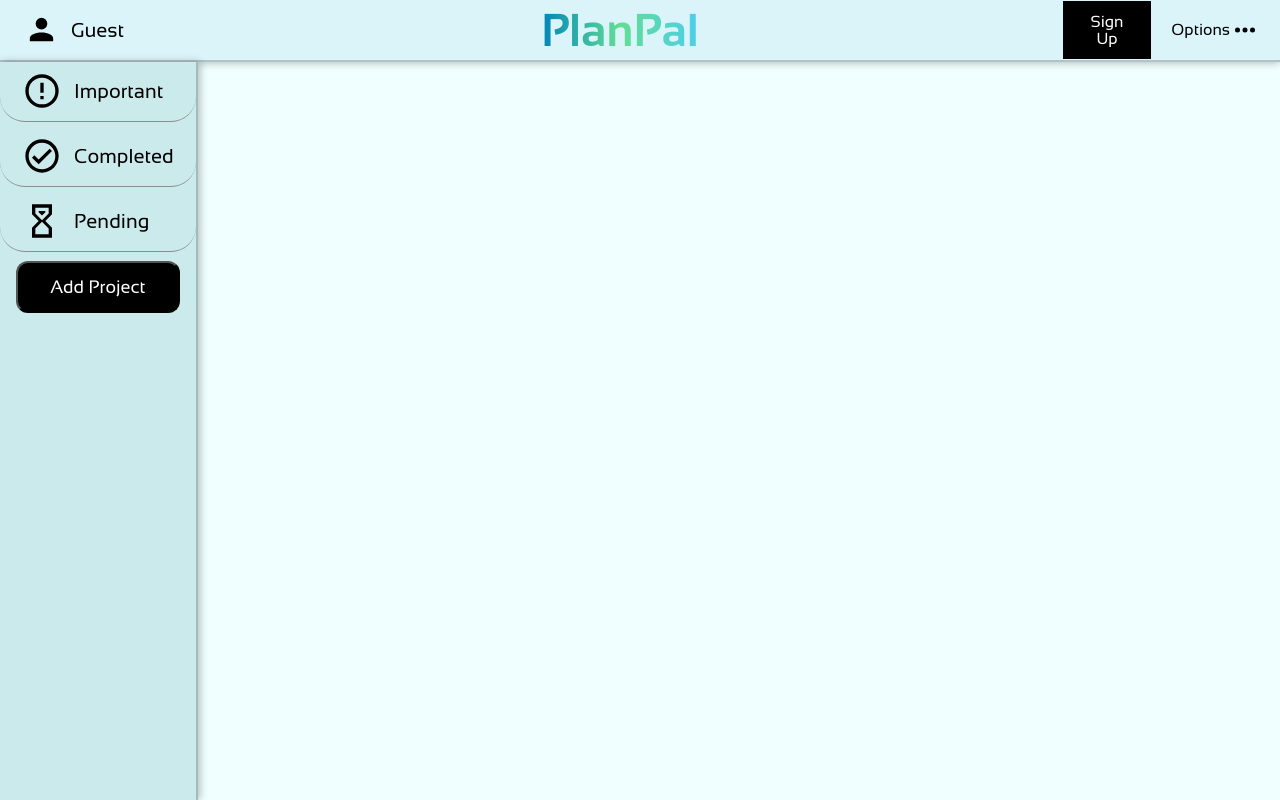
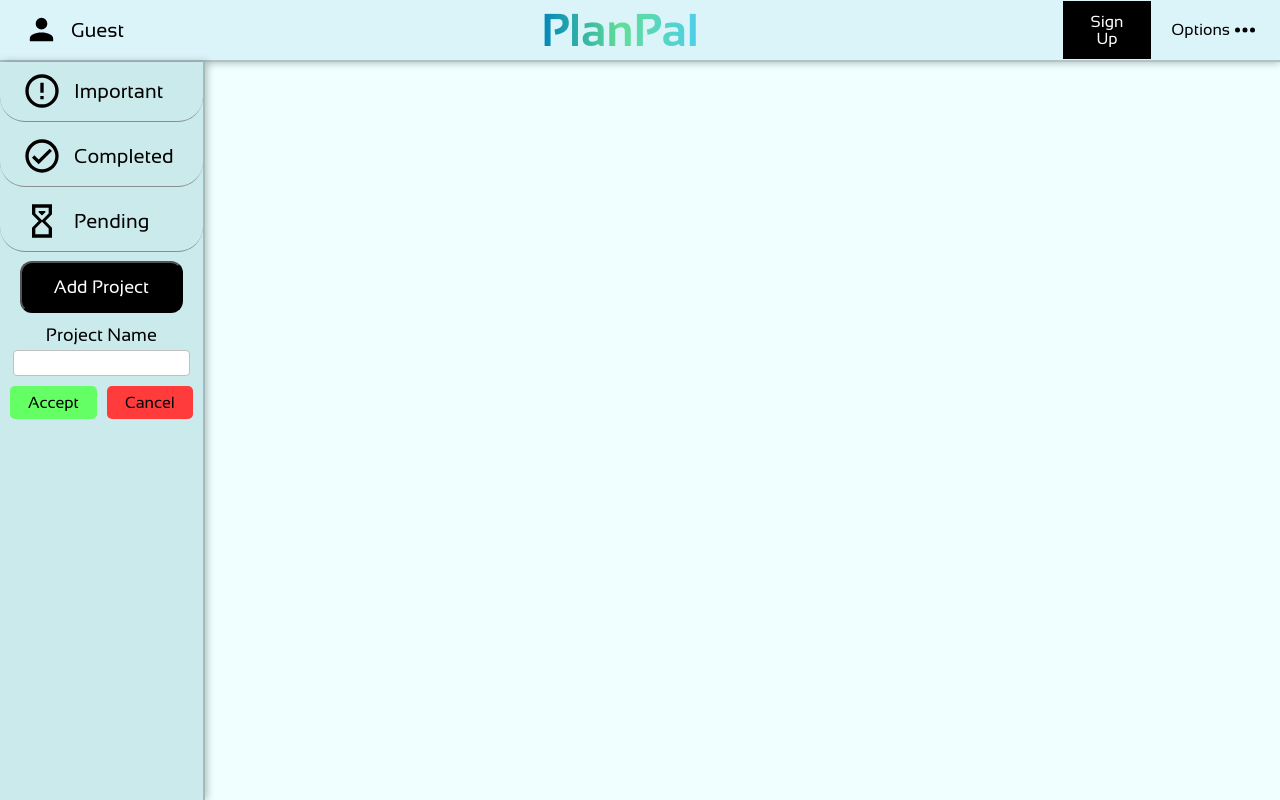
Before and after one commit to TadicF/Todo-List, a website built with webpack: page src/template.html in a window 1280 px wide. Both pictures are taken after a click on the button "Add Project". Built offline with nearby package versions, Linux system fonts and the light colour scheme.

Commit message:
Event Listener for Add Project Button now opens aform to enter Project Name

```diff
--- a/src/addProjects.js
+++ b/src/addProjects.js
@@ -0,0 +1,36 @@
+// Default Project Constructor
+export const defaultProjects = {
+  projects: [],
+}
+
+class DefaultProject {
+  constructor(name) {
+    this.name = name;
+  };
+}
+
+function addDefaultProject(name) {
+  const project = new DefaultProject(name);
+  defaultProjects.projects.push(project);
+}
+
+addDefaultProject('important');
+addDefaultProject('completed');
+addDefaultProject('pending');
+
+// User Project Constructor
+
+const userProjects = {
+  projects: [],
+}
+
+class UserProject {
+  constructor(name) {
+    this.name = name;
+  }
+}
+
+function addUserProject(name) {
+  const project = new UserProject(name);
+  userProjects.projects.push(project);
+}
--- a/src/domHandler.js
+++ b/src/domHandler.js
@@ -1,5 +1,10 @@
 import './styles.css'
 import { createUser } from './createUser.js';
+
+// Check if Form is already opened
+const isFormOpened = {
+  projectForm: false,
+}
 
 // Load Page Header
 function headerLoader() {
@@ -77,6 +82,12 @@
   addProjectBtn.classList.add('addProject');
   addProjectBtn.textContent = 'Add Project'
   todoProjects.appendChild(addProjectBtn);
+  addProjectBtn.addEventListener('click', () => {
+      if(!isFormOpened.projectForm) {
+        displayProjectForm();
+        isFormOpened.projectForm = true;
+      }
+  });
 }
 
 function defaultProjectLoader(defaultProjectName) {
@@ -112,6 +123,59 @@
   closeBtn.textContent = 'Close';
   closeBtn.classList.add('closeProjectBtn');
   projectTitle.appendChild(closeBtn);
+
+  closeBtn.addEventListener('click', () => {
+    mainContainer.replaceChildren('');
+    // ***** Add function to load Default Main page (informations) *********
+  })
+}
+
+function displayProjectForm() {
+  const todoProjects = document.querySelector('.todoProjects');
+  const projectForm = document.createElement('form');
+  projectForm.classList.add('projectForm');
+  todoProjects.appendChild(projectForm);
+
+  const formDiv = document.createElement('div');
+  formDiv.classList.add("formDiv");
+  projectForm.appendChild(formDiv);
+
+  const formLabel = document.createElement('label');
+  formLabel.textContent = 'Project Name';
+  formDiv.appendChild(formLabel);
+
+  const formInput = document.createElement('input');
+  formInput.setAttribute('type', 'text');
+  formInput.setAttribute('name', 'projectName');
+  formInput.setAttribute('id', 'projectName');
+  formDiv.appendChild(formInput);
+
+  const buttonDiv = document.createElement('div');
+  buttonDiv.classList.add('formButtons');
+  projectForm.appendChild(buttonDiv);
+
+  const acceptButton = document.createElement('button');
+  acceptButton.classList.add('acceptProjectBtn');
+  acceptButton.textContent = 'Accept';
+  buttonDiv.appendChild(acceptButton);
+  acceptButton.addEventListener('click', (event) => {
+    event.preventDefault();
+    projectForm.replaceChildren('');
+    projectForm.remove();
+    isFormOpened.projectForm = false;
+    // create a function in addProject module and export it here
+  })
+
+  const cancelButton = document.createElement('button');
+  cancelButton.classList.add('cancelProjectBtn');
+  cancelButton.textContent = 'Cancel';
+  buttonDiv.appendChild(cancelButton);
+  cancelButton.addEventListener('click', (event) => {
+    event.preventDefault();
+    projectForm.replaceChildren('');
+    projectForm.remove();
+    isFormOpened.projectForm = false;
+  })
 }
 
 export const pageLoader = {
--- a/src/index.js
+++ b/src/index.js
@@ -1,5 +1,6 @@
 import { pageLoader } from './domHandler.js';
 import { signUp } from './createUser.js';
+
 
 class Todos {
   constructor(title, desc, dueDate, priority) {
@@ -14,3 +15,4 @@
 console.log(todo_item1)
 
 pageLoader.loadPage();
+import { defaultProjects } from './addProjects.js';
--- a/src/styles.css
+++ b/src/styles.css
@@ -332,6 +332,62 @@
   scale: 1.1;
 }
 
+/* Add Project Form */
+
+.projectForm {
+  display: flex;
+  flex-direction: column;
+  gap: 10px;
+  justify-content: center;
+  align-items: center;
+  padding: 50px 10px;
+}
+
+.formDiv {
+  display: flex;
+  flex-direction: column;
+  justify-self: center;
+  align-items: center;
+  gap: 5px;
+}
+
+.formDiv input {
+  width: 90%;
+}
+
+.formButtons {
+  display: flex;
+  gap: 10px;
+}
+
+.formButtons button {
+  padding: 8px 18px;
+  border: none;
+  border-radius: 5px;
+  font-family: "Sansation Regular";
+  font-size: 16px;
+  transition: all 0.15s ease;
+  cursor: pointer;
+}
+
+.acceptProjectBtn {
+  background-color: rgb(100, 255, 100);
+}
+
+.cancelProjectBtn {
+  background-color: rgb(255, 59, 59);
+}
+
+.acceptProjectBtn:hover {
+  scale: 1.05;
+  background-color: rgb(81, 233, 81);
+}
+
+.cancelProjectBtn:hover {
+  scale: 1.05;
+  background-color: rgb(240, 45, 45);
+}
+
 /* Fonts */
 @font-face {
   font-family: 'Sansation Regular';
```
